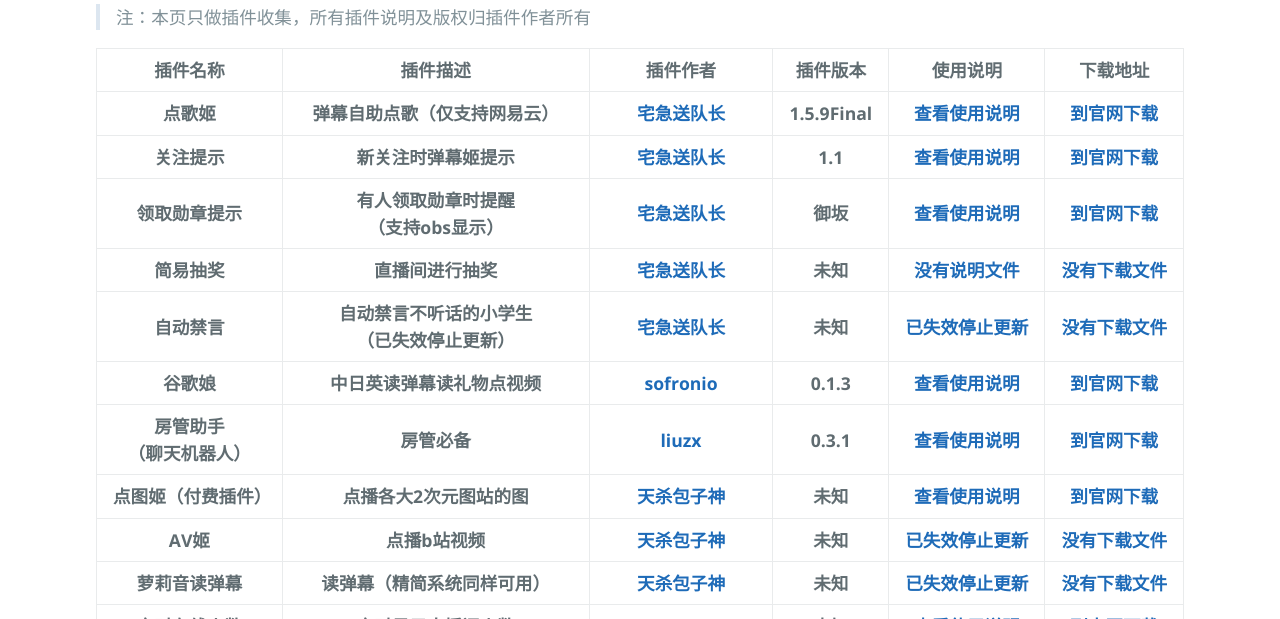
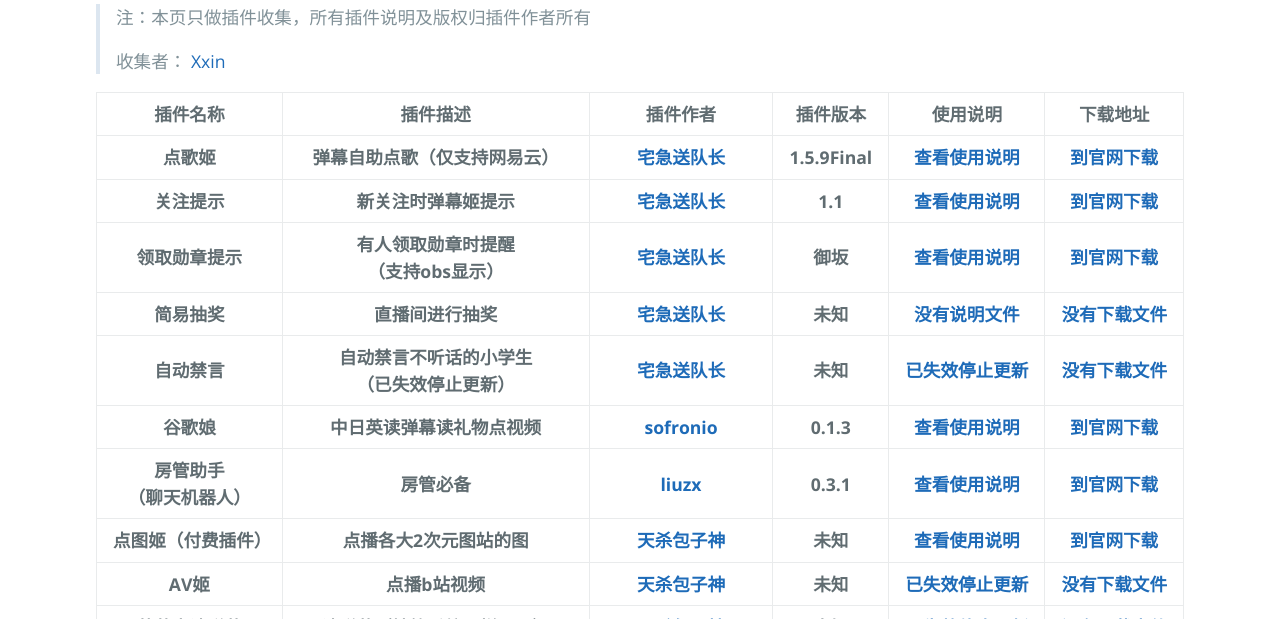
Before and after one commit to Xxin12/bililive, a website: page index.html in a window 1280 px wide. Shown: the part 481-1100 px from the top of the page. Drawn offline with nearby package versions, Linux system fonts and the light colour scheme.

Commit message:
增加收集者信息

```diff
--- a/index.html
+++ b/index.html
@@ -28,6 +28,7 @@
     	</h1>
     	<blockquote>
     		<p>注：本页只做插件收集，所有插件说明及版权归插件作者所有</p>
+    		<p>收集者： <a href="http://live.bilibili.com/14419" target="_black">Xxin</a></p>
     	</blockquote>
 
       <table>
```
